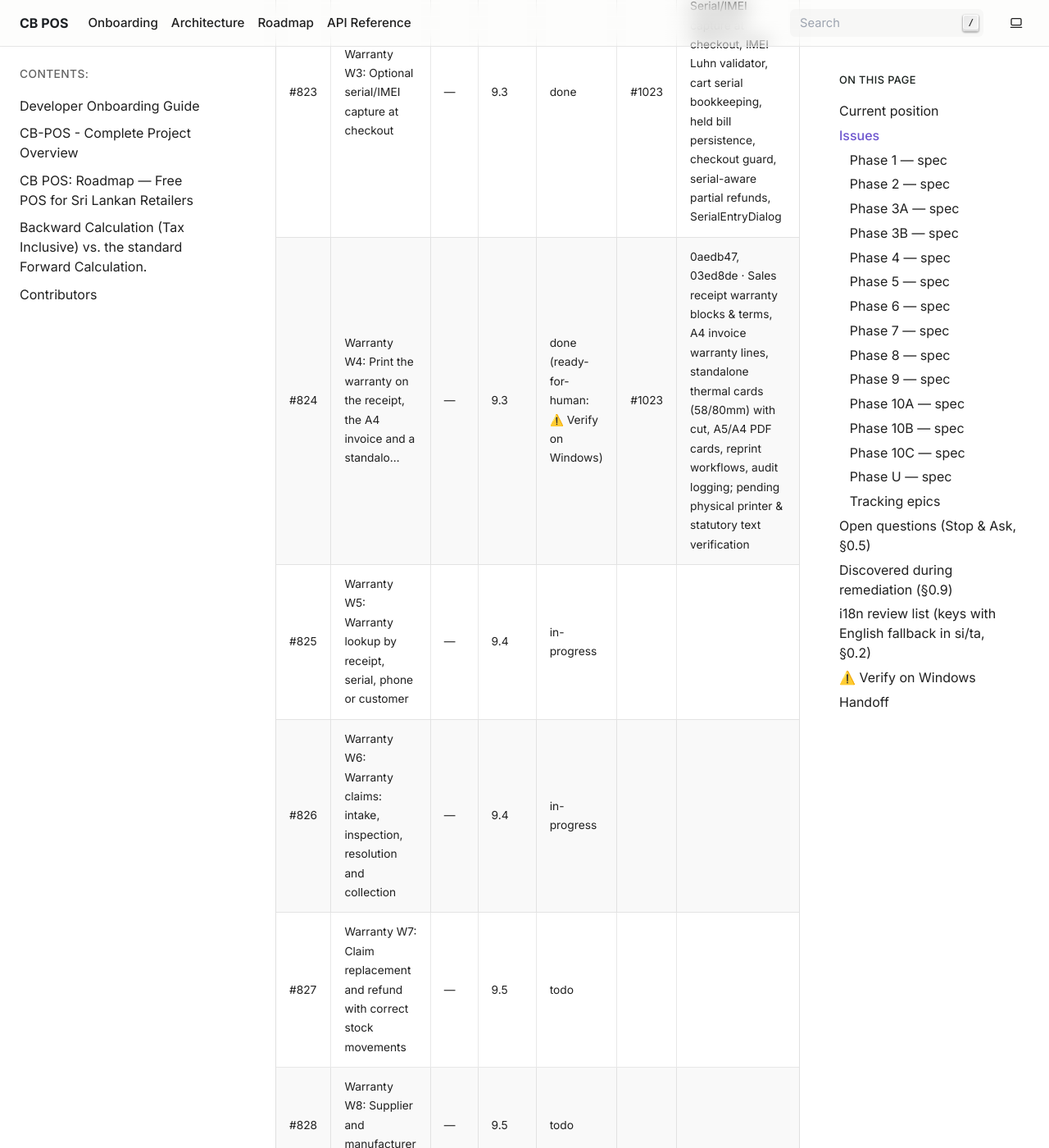
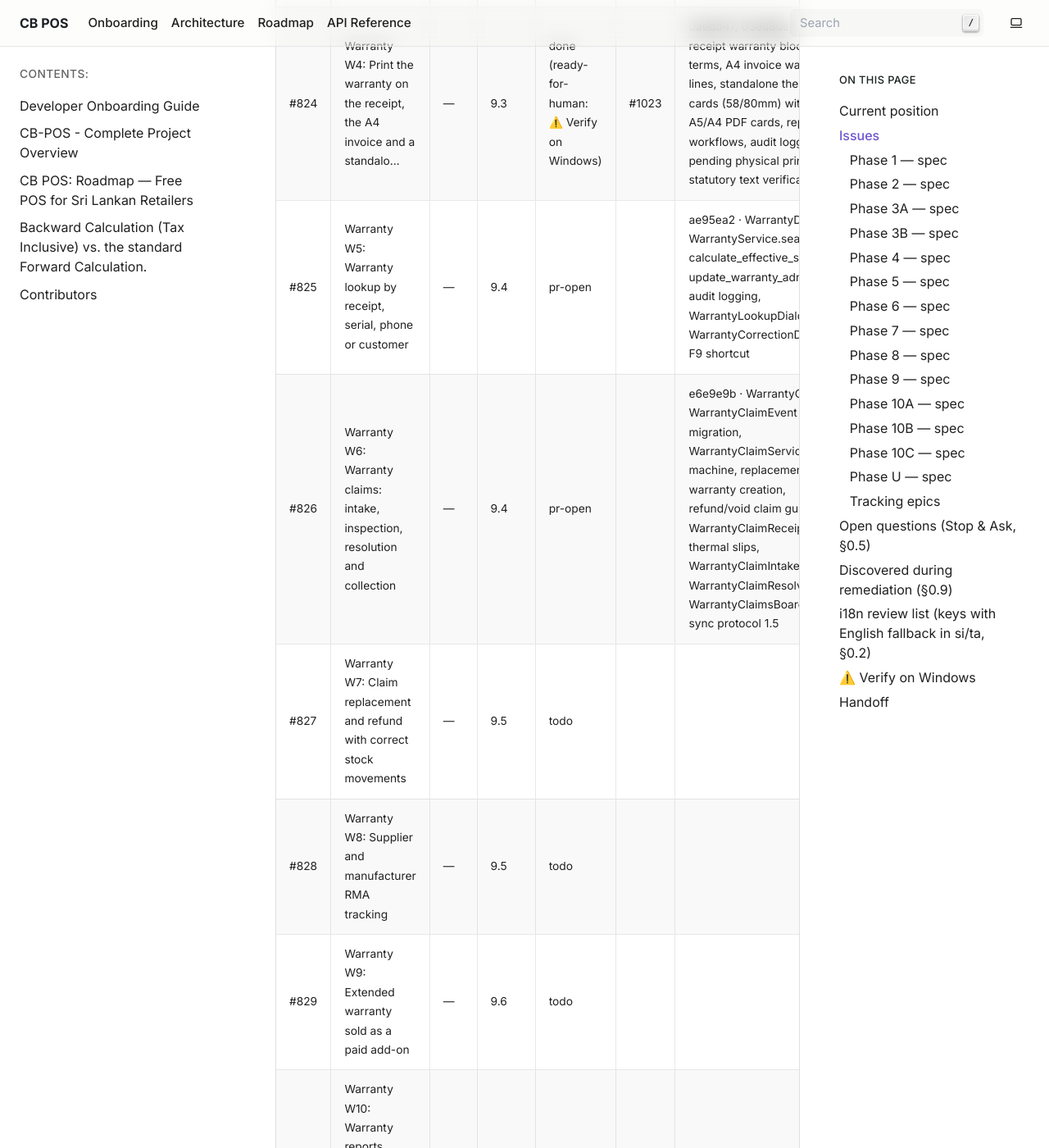
Before and after one commit to HMAHD/CB-POS, a Sphinx documentation site: the page built from docs/remediation/PROGRESS.md, in a window 1280 px wide and 1400 px high, scrolled down 22485 px. Shown: the whole window at 82% size. Built offline with Sphinx 7.4.7, drawn with Linux system fonts in a browser that asks for light colours; pages that are not in the unit, such as notebooks, are missing from menus; some of the changed text lies outside the part shown.

Commit message:
docs(progress): update tracker for batch 9.4 (#825, #826)

```diff
--- a/docs/remediation/PROGRESS.md
+++ b/docs/remediation/PROGRESS.md
@@ -202,8 +202,8 @@ Statuses: `todo` · `in-progress` · `blocked (Q#)` · `pr-open` · `done` (merg
 | #822 | Warranty W2: Register a warranty per sold unit and cascade on void or refund | — | 9.2 | done | #1022 | 62498f3 · Decision D30; Warranty model, migration, per-unit registration at checkout, whole-unit guard, void/refund cascades, LAN sync 1.4 |
 | #823 | Warranty W3: Optional serial/IMEI capture at checkout | — | 9.3 | done | #1023 | 0aedb47, 03ed8de · Serial/IMEI capture at checkout, IMEI Luhn validator, cart serial bookkeeping, held bill persistence, checkout guard, serial-aware partial refunds, SerialEntryDialog |
 | #824 | Warranty W4: Print the warranty on the receipt, the A4 invoice and a standalo… | — | 9.3 | done (ready-for-human: ⚠️ Verify on Windows) | #1023 | 0aedb47, 03ed8de · Sales receipt warranty blocks & terms, A4 invoice warranty lines, standalone thermal cards (58/80mm) with cut, A5/A4 PDF cards, reprint workflows, audit logging; pending physical printer & statutory text verification |
-| #825 | Warranty W5: Warranty lookup by receipt, serial, phone or customer | — | 9.4 | in-progress | | |
-| #826 | Warranty W6: Warranty claims: intake, inspection, resolution and collection | — | 9.4 | in-progress | | |
+| #825 | Warranty W5: Warranty lookup by receipt, serial, phone or customer | — | 9.4 | pr-open | | ae95ea2 · WarrantyDTO, WarrantyService.search, calculate_effective_status, update_warranty_admin with audit logging, WarrantyLookupDialog, WarrantyCorrectionDialog, F9 shortcut |
+| #826 | Warranty W6: Warranty claims: intake, inspection, resolution and collection | — | 9.4 | pr-open | | e6e9e9b · WarrantyClaim & WarrantyClaimEvent models, migration, WarrantyClaimService state machine, replacement warranty creation, refund/void claim guards, WarrantyClaimReceiptBuilder thermal slips, WarrantyClaimIntakeDialog, WarrantyClaimResolveDialog, WarrantyClaimsBoardView, sync protocol 1.5 |
 | #827 | Warranty W7: Claim replacement and refund with correct stock movements | — | 9.5 | todo | | |
 | #828 | Warranty W8: Supplier and manufacturer RMA tracking | — | 9.5 | todo | | |
 | #829 | Warranty W9: Extended warranty sold as a paid add-on | — | 9.6 | todo | | |
@@ -311,7 +311,7 @@ Statuses: `todo` · `in-progress` · `blocked (Q#)` · `pr-open` · `done` (merg
 | #824 | Physical print check of 58mm/80mm thermal warranty cards with cut and A4 PDF warranty certificates | pending |
 
 ## Handoff
-Batch 9.3 merged in PR #1023 (555485d).
-Phase 9 Batch 9.4 started on branch `feat/p9-b4-lookup-claims`:
-- Working on #825 (Warranty W5: Warranty lookup by receipt, serial, phone or customer) and #826 (Warranty W6: Warranty claims: intake, inspection, resolution and collection).
+Batch 9.4 implemented on branch `feat/p9-b4-lookup-claims`:
+- #825 (`ae95ea2`) and #826 (`e6e9e9b`) implemented with verified domain, UI, and sync integration tests.
+- PR opened for Batch 9.4 (Fixes #825, Fixes #826). Stopped with PR open pending review.
 - #817 and #819 release gates remain active blockers for public distribution. Statutory wording gate unresolved for #824 (terms snapshot only, no fixed statutory sentence).
```
